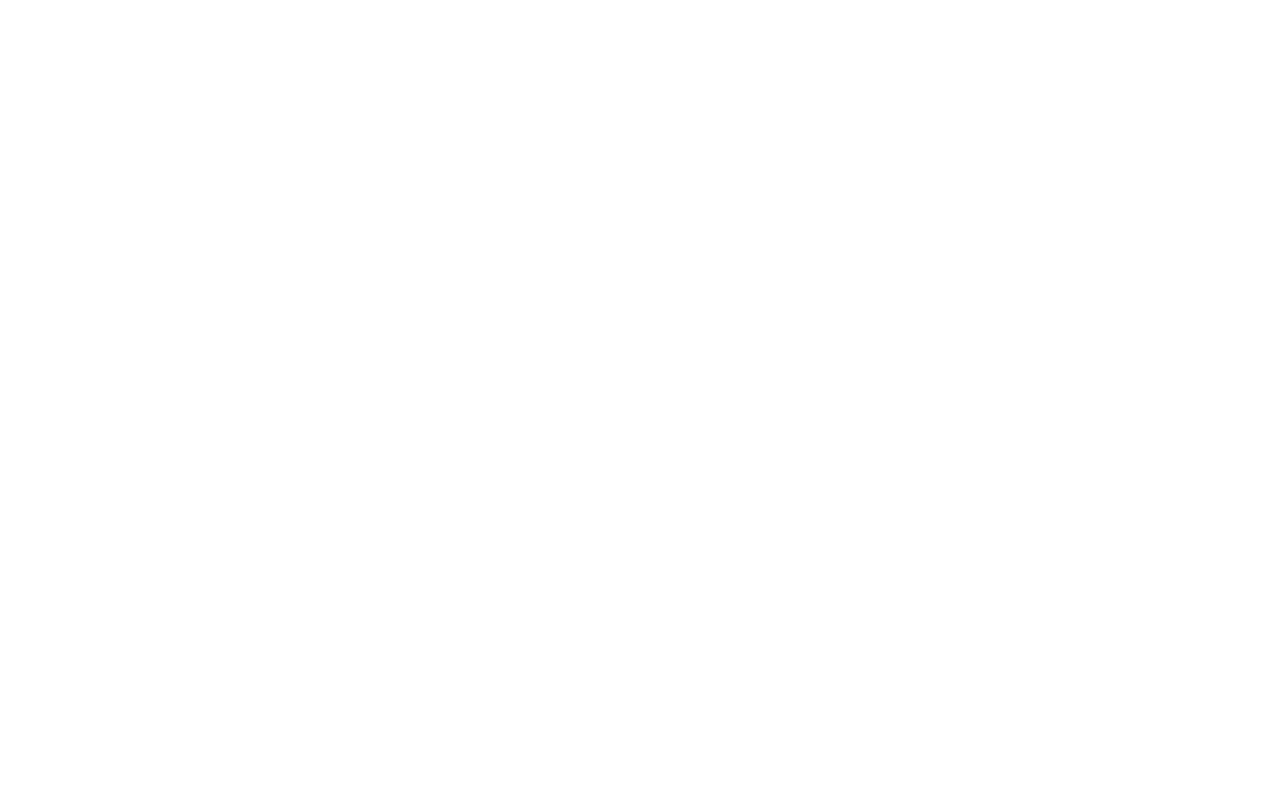
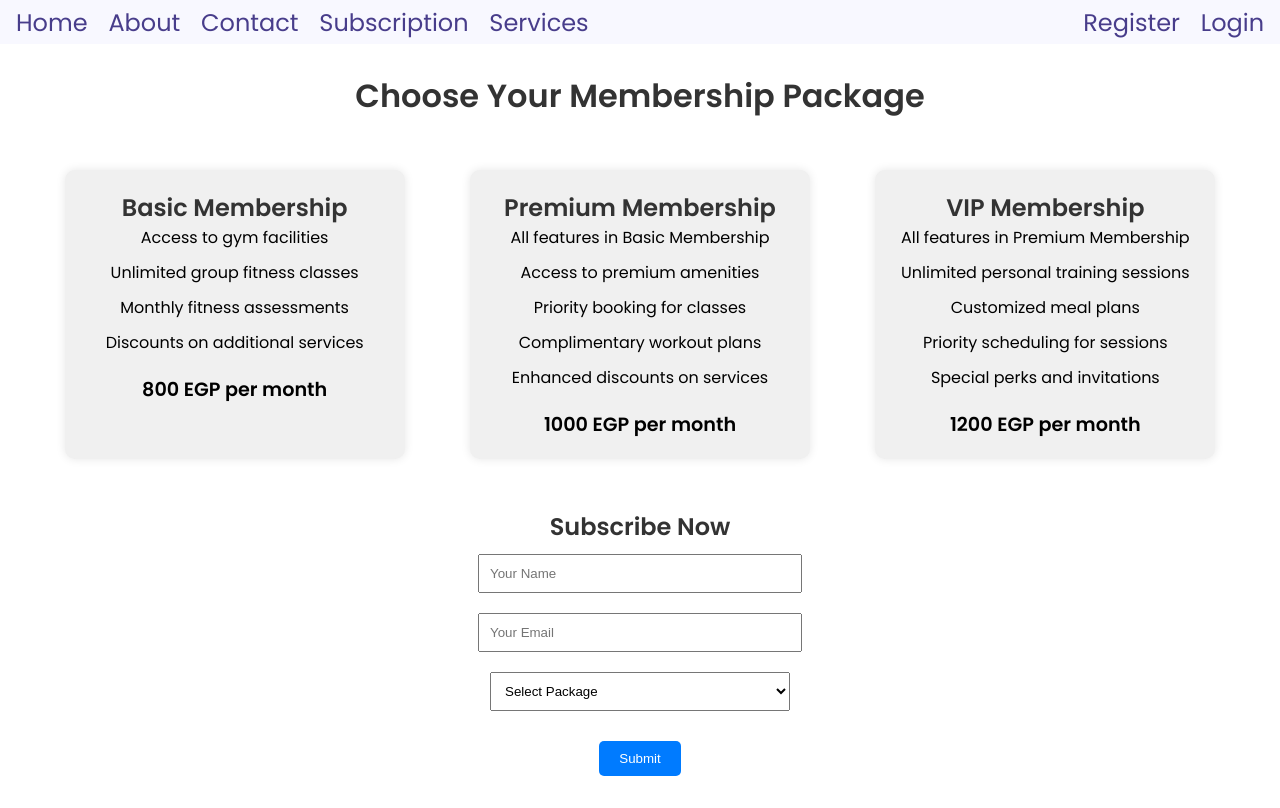
Before and after one commit to YoussefSoliman96/power-zone, a website: page subscription.html in a window 1280 px wide. Drawn offline with Linux system fonts and the light colour scheme.

Commit message:
Make suscription page

```diff
--- a/style.css
+++ b/style.css
@@ -247,3 +247,84 @@ a:hover {
 .feedback-container {
   margin-top: 7rem;
 }
+
+.subscription-packages {
+  display: flex;
+  justify-content: space-around;
+  margin-top: 50px;
+}
+
+.package {
+  background-color: #f0f0f0;
+  border-radius: 10px;
+  box-shadow: 0 0 10px rgba(0, 0, 0, 0.1);
+  padding: 20px;
+  width: 300px;
+  text-align: center;
+}
+
+.package h2 {
+  color: #333;
+}
+
+.package ul {
+  list-style-type: none;
+  padding: 0;
+}
+
+.package li {
+  margin-bottom: 10px;
+}
+
+.price {
+  font-weight: bold;
+  font-size: 1.2em;
+  margin-top: 20px;
+}
+
+.section-title {
+  text-align: center;
+  margin-bottom: 30px;
+  margin-top: 40px;
+}
+
+.section-title h1 {
+  font-size: 32px;
+  color: #333;
+}
+
+.subscription-form {
+  margin-top: 50px;
+  text-align: center;
+}
+
+.subscription-form h2 {
+  color: #333;
+}
+
+.subscription-form form {
+  display: flex;
+  flex-direction: column;
+  align-items: center;
+}
+
+.subscription-form input,
+.subscription-form select {
+  margin: 10px 0;
+  padding: 10px;
+  width: 300px;
+}
+
+.subscription-form button {
+  margin-top: 20px;
+  padding: 10px 20px;
+  background-color: #007bff;
+  color: #fff;
+  border: none;
+  border-radius: 5px;
+  cursor: pointer;
+}
+
+.subscription-form button:hover {
+  background-color: #0056b3;
+}
--- a/subscription.html
+++ b/subscription.html
@@ -0,0 +1,77 @@
+<!DOCTYPE html>
+<html lang="en">
+  <head>
+    <meta charset="UTF-8" />
+    <meta name="viewport" content="width=device-width, initial-scale=1.0" />
+    <title>Subscription</title>
+    <link rel="stylesheet" href="style.css" />
+  </head>
+  <body>
+    <div class="nav-container sticky">
+      <ul class="nav-bar">
+        <li><a href="/">Home</a></li>
+        <li><a href="/about.html">About</a></li>
+        <li><a href="/contact.html">Contact</a></li>
+        <li><a href="/subscription.html">Subscription</a></li>
+        <li><a href="/services.html">Services</a></li>
+      </ul>
+      <ul class="nav-bar">
+        <li><a href="/register.html">Register</a></li>
+        <li><a href="/login.html">Login</a></li>
+      </ul>
+    </div>
+    <section class="container">
+      <div class="section-title">
+        <h1>Choose Your Membership Package</h1>
+      </div>
+      <div class="subscription-packages">
+        <div class="package basic">
+          <h2>Basic Membership</h2>
+          <ul>
+            <li>Access to gym facilities</li>
+            <li>Unlimited group fitness classes</li>
+            <li>Monthly fitness assessments</li>
+            <li>Discounts on additional services</li>
+          </ul>
+          <p class="price">800 EGP per month</p>
+        </div>
+        <div class="package premium">
+          <h2>Premium Membership</h2>
+          <ul>
+            <li>All features in Basic Membership</li>
+            <li>Access to premium amenities</li>
+            <li>Priority booking for classes</li>
+            <li>Complimentary workout plans</li>
+            <li>Enhanced discounts on services</li>
+          </ul>
+          <p class="price">1000 EGP per month</p>
+        </div>
+        <div class="package vip">
+          <h2>VIP Membership</h2>
+          <ul>
+            <li>All features in Premium Membership</li>
+            <li>Unlimited personal training sessions</li>
+            <li>Customized meal plans</li>
+            <li>Priority scheduling for sessions</li>
+            <li>Special perks and invitations</li>
+          </ul>
+          <p class="price">1200 EGP per month</p>
+        </div>
+      </div>
+      <div class="subscription-form">
+        <h2>Subscribe Now</h2>
+        <form action="/index.html">
+          <input type="text" placeholder="Your Name" required />
+          <input type="email" placeholder="Your Email" required />
+          <select required>
+            <option value="">Select Package</option>
+            <option value="Basic">Basic Membership</option>
+            <option value="Premium">Premium Membership</option>
+            <option value="VIP">VIP Membership</option>
+          </select>
+          <button type="submit">Submit</button>
+        </form>
+      </div>
+    </section>
+  </body>
+</html>
```
Also changed, not shown: contact.html (+1 -1 lines).
